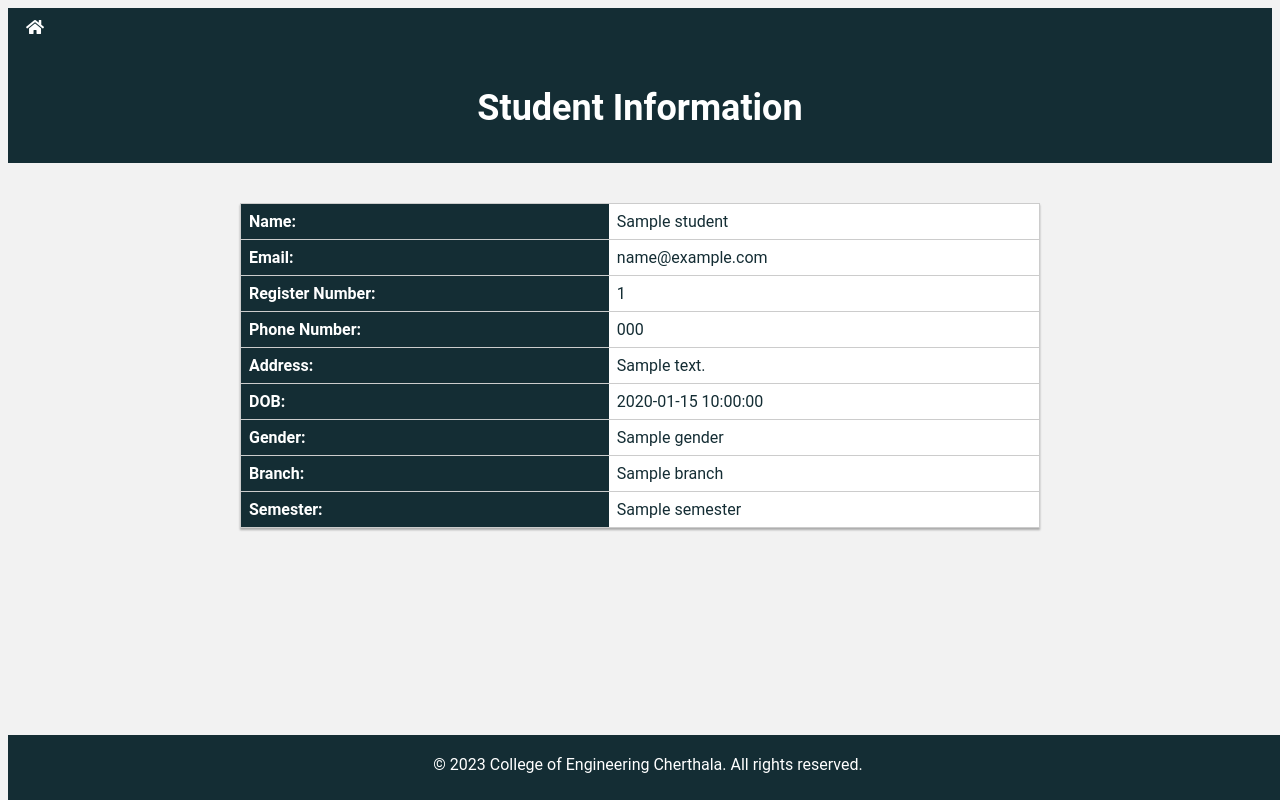
After one commit to MiniprojectCEC2023/Website, a Flask app: page /profile/1 in a window 1280 px wide. The commit adds this page. Run offline with Flask 3, Linux system fonts and the light colour scheme; a database or web service that is not in the repository returns one stand-in record (values such as "Sample title"); some libraries are stand-ins or nearby versions.

Commit message:
full prof

```diff
--- a/app.py
+++ b/app.py
@@ -140,7 +140,7 @@ def register():
 @app.route('/view-students')
 def view_students():
     if session.get('username') == 'admin':
-        students_cursor = db.student.find({}, {'name': 1, 'email': 1, 'register_number': 1, 'semester': 1})
+        students_cursor = db.student.find({}, {'name': 1, 'branch': 1, 'register_number': 1, 'semester': 1})
         students = list(students_cursor)
         return render_template('admin/view-students.html', students=students)
     else:
@@ -208,6 +208,19 @@ def download_qr(register_number):
         attachment_filename=f"{register_number}_qr_code.png"
     )
 
+
+# Route to view profile of students
+@app.route('/profile/<string:register_number>')
+def profile(register_number):
+    # Get student's record from the database
+    student = db.student.find_one({'register_number': register_number})
+    # Check if student exists
+    if not student:
+        flash('Student not found.')
+        logging.warning('Student not found.')
+        return redirect('/')
+
+    return render_template('admin/profile.html', student=student)
 
 
 ################################################################
--- /dev/null
+++ b/templates/admin/profile.html
@@ -0,0 +1,60 @@
+<!DOCTYPE html>
+<html>
+<head>
+	<title>View Student Data</title>
+    <link rel="stylesheet" href="https://cdnjs.cloudflare.com/ajax/libs/font-awesome/5.15.3/css/all.min.css">
+    <link rel="stylesheet" href="{{ url_for('static', filename='css/profile.css') }}">
+</head>
+<body>
+    <div class="navbar">
+        <a href="/view-students" class="logout-btn"><i class="fas fa-home"></i></a>
+        <h1>Student Information</h1>
+
+      </div>
+      <div id="myTableContainer">
+	<table>
+        <tr>
+            <th>Name:</th>
+            <td>{{ student["name"] }}</td>
+          </tr>
+          <tr>
+            <th>Email:</th>
+            <td>{{ student["email"] }}</td>
+          </tr>
+          <tr>
+            <th>Register Number:</th>
+            <td>{{ student["register_number"] }}</td>
+          </tr>
+          <tr>
+            <th>Phone Number:</th>
+            <td>{{ student["phone"] }}</td>
+          </tr>
+          <tr>
+            <th>Address:</th>
+            <td>{{ student["address"] }}</td>
+          </tr>
+          <tr>
+            <th>DOB:</th>
+            <td>{{ student["dob"] }}</td>
+          </tr>
+          <tr>
+            <th>Gender:</th>
+            <td>{{ student["gender"] }}</td>
+          </tr>
+          <tr>
+            <th>Branch:</th>
+            <td>{{ student["branch"] }}</td>
+          </tr>
+          <tr>
+            <th>Semester:</th>
+            <td>{{ student["semester"] }}</td>
+          </tr>
+
+	</table>
+</div>
+    <div class="footer">
+        <p>© 2023 College of Engineering Cherthala. All rights reserved.</p>
+</div>
+
+</body>
+</html>
```
Also changed, not shown: static/css/fullprof.css (added, +113 -0 lines), templates/admin/view-students.html (+8 -2 lines), static/css/profile.css (line endings or trailing spaces).
